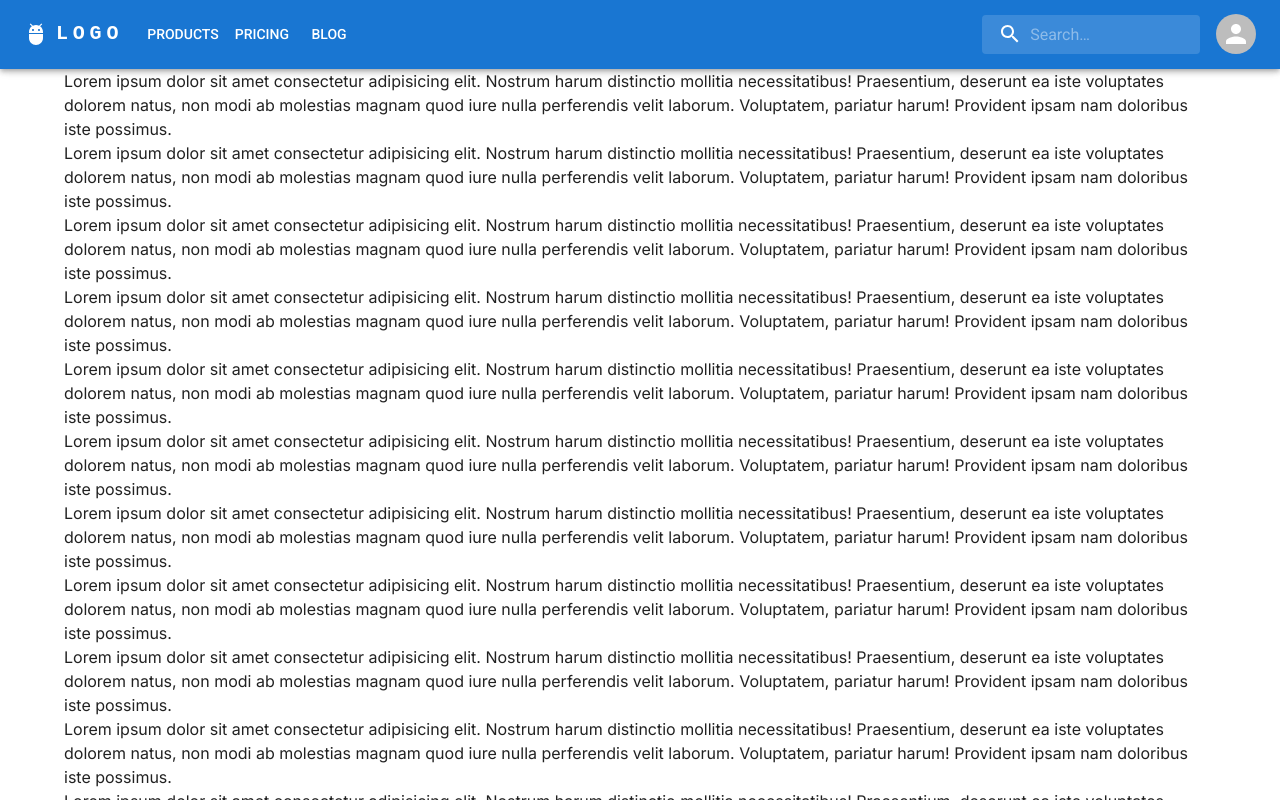
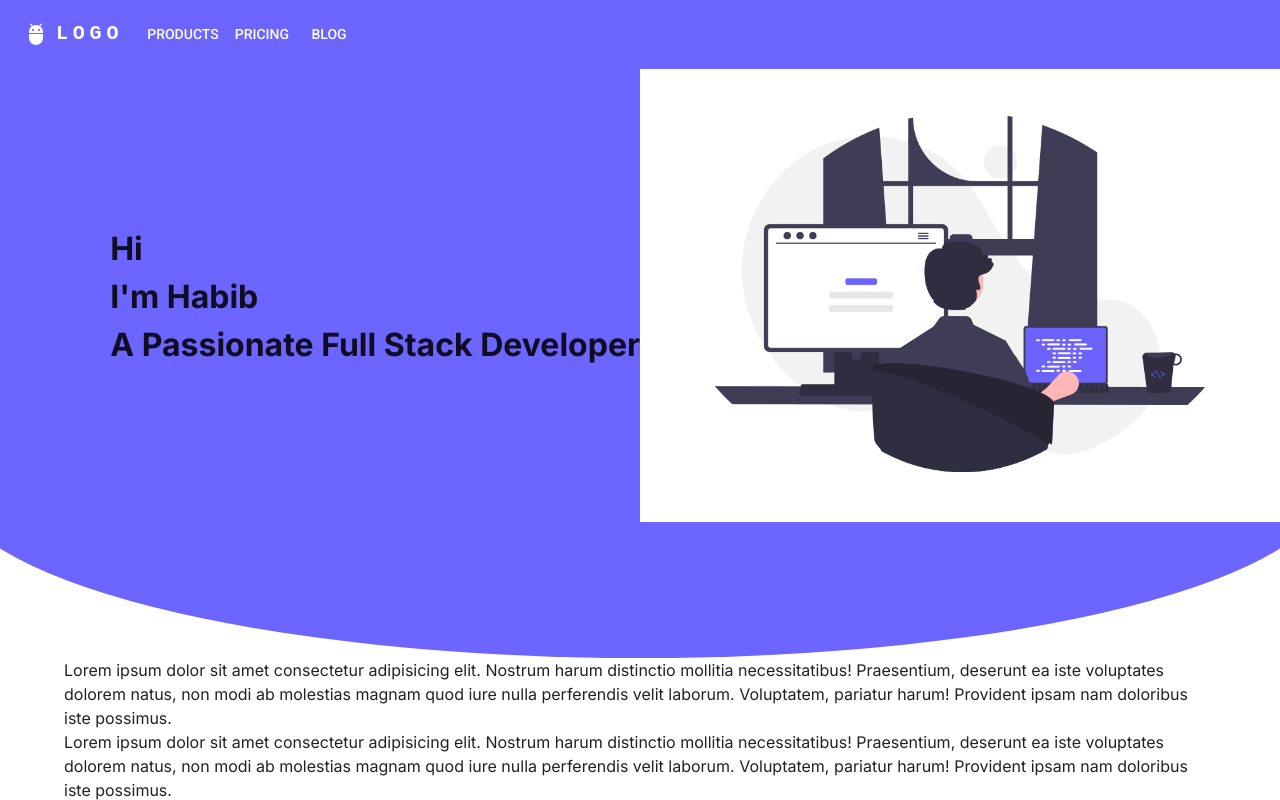
Before and after one commit to mh4bib/portfolio, a Next.js app: page / in a window 1280 px wide. Shown: the top 800 px of the page. Built offline with nearby package versions, Linux system fonts and the light colour scheme.

Commit message:
here section and appbar completed

```diff
--- a/src/app/page.tsx
+++ b/src/app/page.tsx
@@ -1,5 +1,6 @@
 import Footer from "@/components/Footer";
 import Navbar from "@/components/navbar/Navbar";
+import HeroSection from "@/components/ui/Hero";
 import { Container, CssBaseline } from "@mui/material";
 
 export default function Home() {
@@ -7,6 +8,7 @@ export default function Home() {
     <main>
       <Navbar />
       <CssBaseline />
+      <HeroSection />
       <Container maxWidth="lg">
         {[...Array(20)].map((_, index) => (
           <p key={index}>
--- a/src/components/navbar/Navbar.tsx
+++ b/src/components/navbar/Navbar.tsx
@@ -1,6 +1,6 @@
 "use client";
 
-import { ChangeEvent, useState } from "react";
+import React, { ChangeEvent, useState } from "react";
 import {
   AppBar,
   Box,
@@ -21,9 +21,10 @@ import {
   ListItemButton,
   ListItemText,
   CssBaseline,
+  useScrollTrigger,
+  Slide,
 } from "@mui/material";
 import { Adb, Menu as MenuIcon } from "@mui/icons-material";
-import SearchBar from "./SearchBar";
 import Link from "next/link";
 
 const routeOptions: { label: string; href: string }[] = [
@@ -39,6 +40,7 @@ const userOptions: { label: string; href: string }[] = [
 
 function ResponsiveAppBar() {
   const [mobileMenu, setMobileMenu] = useState(false);
+  const [isTop, setIsTop] = useState(true);
   const [anchorElUser, setAnchorElUser] = useState(null);
   const [loggedIn, setLoggedIn] = useState(false); //remove it when implementing authentication
 
@@ -54,9 +56,16 @@ function ResponsiveAppBar() {
     setAnchorElUser(null);
   };
 
-  const handleSearch = (event: ChangeEvent<HTMLInputElement>) => {
-    console.log(event.target.value);
+  const trigger = useScrollTrigger();
+
+  const changeNavbarColor = () => {
+    if (window.scrollY >= 100) {
+      setIsTop(false);
+    } else {
+      setIsTop(true);
+    }
   };
+  window.addEventListener("scroll", changeNavbarColor);
 
   const drawer = (
     <Box sx={{ textAlign: "center" }}>
@@ -64,10 +73,6 @@ function ResponsiveAppBar() {
         MUI
       </Typography>
       <Divider />
-      <SearchBar
-        handleSearch={handleSearch}
-        sxProp={{ border: 1, borderRadius: 1, marginX: 1 }}
-      />
       <List onClick={handleDrawerToggle}>
         {routeOptions.map(({ label, href }) => (
           <Link key={label} href={href}>
@@ -83,7 +88,14 @@ function ResponsiveAppBar() {
   );
 
   return (
-    <AppBar position="sticky" component="nav">
+    <Slide appear={false} direction="down" in={!trigger}>
+    <AppBar
+      position="sticky"
+      component="nav"
+      sx={{ backgroundColor: "#6c65ff" }}
+      elevation={isTop ? 0 : 4}
+      // color={trigger ? "#6c65ff" : "transparent"}
+    >
       <CssBaseline />
       <Container maxWidth="xl">
         <Toolbar disableGutters>
@@ -155,7 +167,7 @@ function ResponsiveAppBar() {
               textDecoration: "none",
             }}
           >
-            LOGO
+            LOGO.
           </Typography>
           <Box sx={{ flexGrow: 1, display: { xs: "none", md: "flex" } }}>
             {routeOptions.map(({ label, href }) => (
@@ -170,12 +182,7 @@ function ResponsiveAppBar() {
             ))}
           </Box>
 
-          <SearchBar
-            handleSearch={handleSearch}
-            sxProp={{ mx: 2, display: { xs: "none", md: "flex" } }}
-          />
-
-          <Box sx={{ flexGrow: 0 }}>
+          {/* <Box sx={{ flexGrow: 0 }}>
             <Tooltip title="user options">
               <IconButton onClick={handleOpenUserMenu} sx={{ p: 0 }}>
                 <Avatar />
@@ -216,10 +223,11 @@ function ResponsiveAppBar() {
                 </MenuItem>,
               ]}
             </Menu>
-          </Box>
+          </Box> */}
         </Toolbar>
       </Container>
     </AppBar>
+    </Slide>
   );
 }
 export default ResponsiveAppBar;
--- /dev/null
+++ b/src/components/ui/Hero.tsx
@@ -0,0 +1,62 @@
+import { Box, Grid } from "@mui/material";
+import Image from "next/image";
+import sampleCover from "@/assets/sampleCoverImg.png";
+
+const HeroSection = () => {
+  return (
+    <Grid
+      container
+      sx={{ overflowX: "hidden", marginTop: "-3px" }}
+      maxWidth={"xl"}
+      mx={"auto"} /*  bgcolor={"aqua"} */
+    >
+      <Grid
+        item
+        xs={12}
+        sm={6}
+        zIndex="2"
+        sx={{
+          display: "flex",
+          flexDirection: "column",
+          justifyContent: "center",
+          alignItems: { xs: "center", sm: "end" },
+        }}
+        bgcolor={"#6c65ff"}
+      >
+        <Box /*  bgcolor={"darkgrey"} */>
+          <h1>Hi</h1>
+          <h1>I&apos;m Habib</h1>
+          <h1>A Passionate Full Stack Developer</h1>
+        </Box>
+      </Grid>
+      <Grid
+        item
+        xs={12}
+        sm={6}
+        zIndex="2"
+        sx={{ display: { xs: "none", sm: "block" } }}
+        bgcolor={"#6c65ff"}
+      >
+        <Image
+          src={sampleCover}
+          alt="hero photo"
+          height={0}
+          width={0}
+          style={{ width: "100%", height: "auto" }}
+        />
+      </Grid>
+      <Box
+        bgcolor="#6c65ff"
+        height={"350px"}
+        width={"200%"}
+        marginLeft={"-50px"}
+        marginRight={"-50px"}
+        marginTop={"-220px"}
+        zIndex="1"
+        sx={{ borderRadius: "50%" }}
+      />
+    </Grid>
+  );
+};
+
+export default HeroSection;
--- a/src/theme/theme.ts
+++ b/src/theme/theme.ts
@@ -9,7 +9,7 @@ const roboto = Roboto({
 
 const theme = createTheme({
   palette: {
-    mode: "light",
+    // mode: "dark",
   },
   typography: {
     fontFamily: roboto.style.fontFamily,
```
Also changed, not shown: src/assets/sampleCoverImg.png (added).
